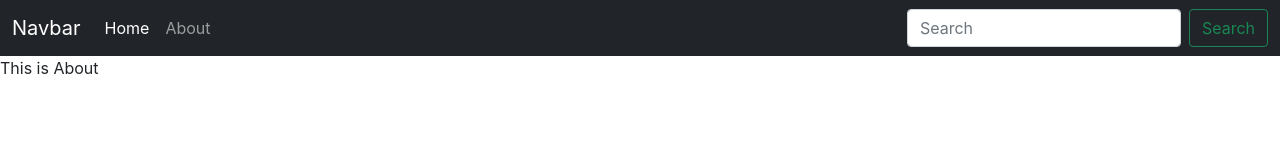
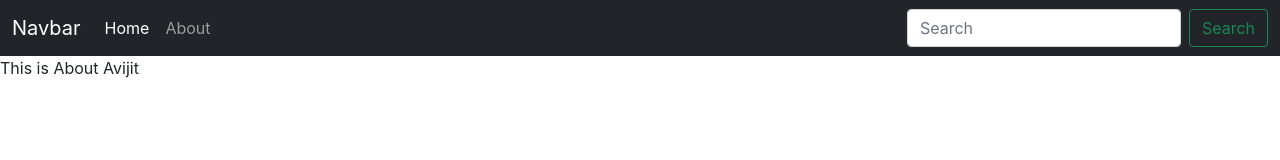
Before and after one commit to samantaavijit/i-note-book, a React (Create React App) app: page /about in a window 1280 px wide. Shown: the top 160 px of the page. Built offline with nearby package versions, Linux system fonts and the light colour scheme.

Commit message:
implement note context

```diff
--- a/src/App.js
+++ b/src/App.js
@@ -3,9 +3,12 @@ import { BrowserRouter as Router, Switch, Route } from "react-router-dom";
 import NavBar from "./components/NavBar";
 import Home from "./components/Home";
 import About from "./components/About";
+import NoteState from "./context/notes/NoteState";
 
 function App() {
   return (
+    <>
+      <NoteState>
         <Router>
           <NavBar />
           <Switch>
@@ -17,6 +20,8 @@ function App() {
             </Route>
           </Switch>
         </Router>
+      </NoteState>
+    </>
   );
 }
 
--- a/src/components/About.jsx
+++ b/src/components/About.jsx
@@ -1,11 +1,10 @@
-import React, { Component } from 'react'
+import React, { Component } from "react";
+import NoteContext from "../context/notes/NoteContext";
 
 export default class About extends Component {
-    render() {
-        return (
-            <div>
-                This is About
-            </div>
-        )
-    }
+  render() {
+    console.log(this.context);
+      return <div>This is About { this.context.name}</div>;
+  }
 }
+About.contextType = NoteContext;
--- /dev/null
+++ b/src/context/notes/NoteContext.jsx
@@ -0,0 +1,5 @@
+import { createContext } from "react";
+
+const NoteContext = createContext();
+
+export default NoteContext;
--- /dev/null
+++ b/src/context/notes/NoteState.jsx
@@ -0,0 +1,17 @@
+import NoteContext from "./NoteContext";
+
+import React, { Component } from "react";
+
+export default class NoteState extends Component {
+  state = {
+    name: "Avijit",
+  };
+    render() {
+      const {name}=this.state
+      return (<div>
+          <NoteContext.Provider value={{name}}>
+              {this.props.children}
+        </NoteContext.Provider>
+    </div>);
+  }
+}
```
Lines whose indentation alone changed are shown as unchanged.
